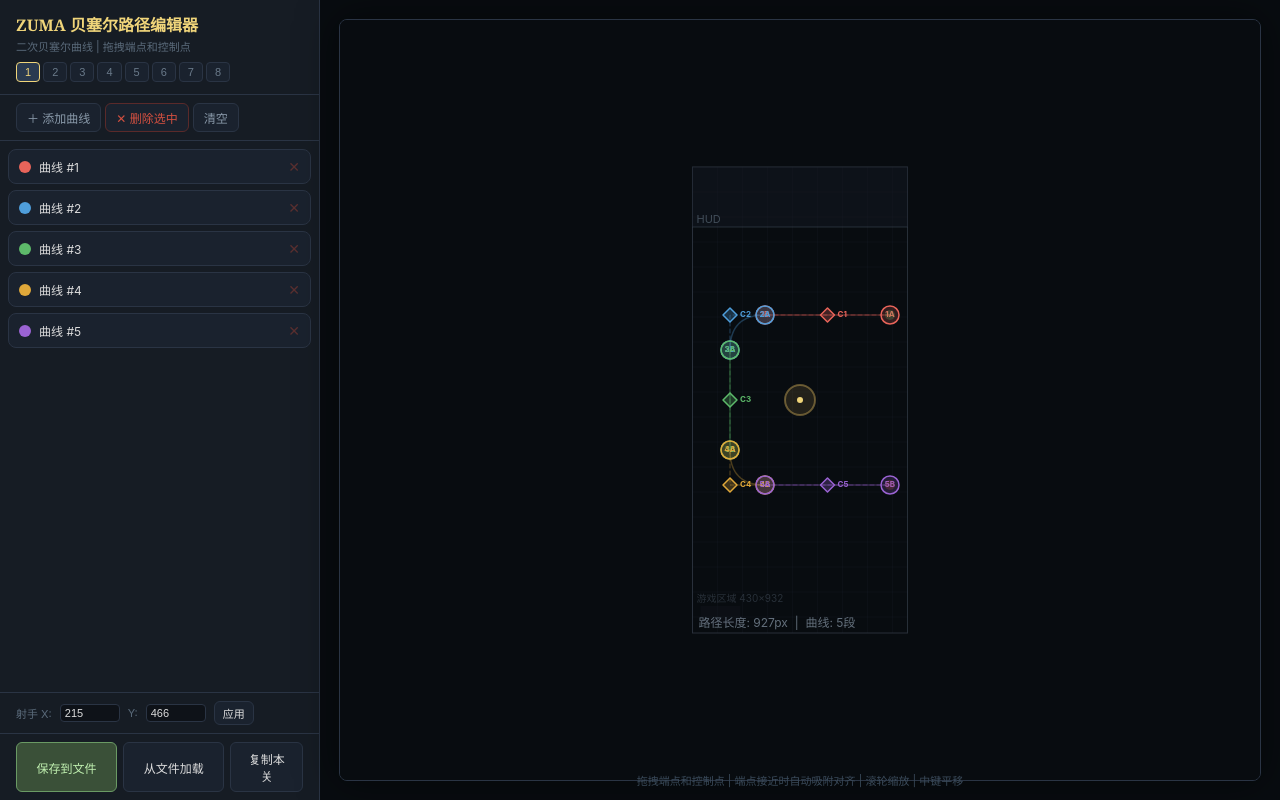
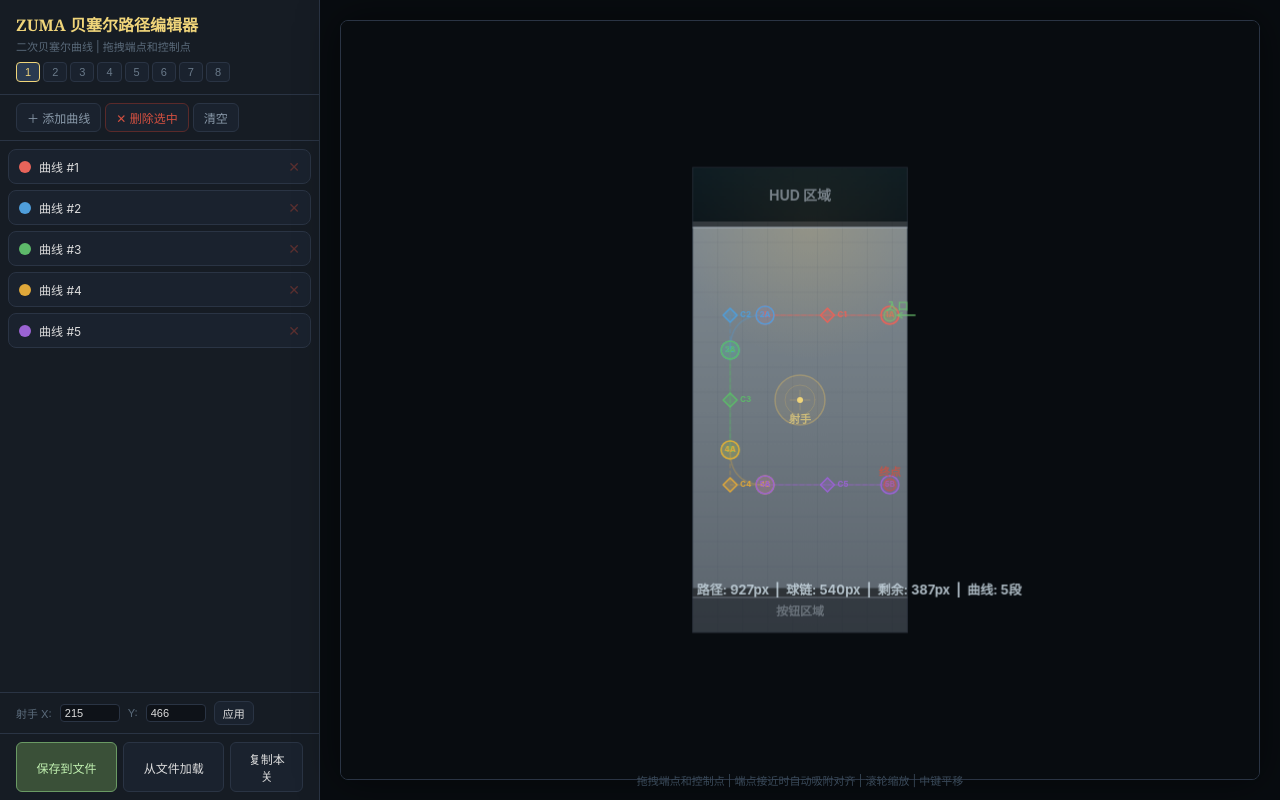
Before and after one commit to syjiangrui/ZUMA, a plain HTML site: page path-editor.html in a window 1280 px wide. Drawn offline with Linux system fonts and the light colour scheme.

Commit message:
improve path editor: realistic background, Retina support, better annotations
- Replace plain black background with game-realistic gradients (canopy + slab + glow)
- Add Retina/HiDPI canvas support via devicePixelRatio scaling
- Enhance HUD zone overlay: deeper mask, brighter divider, centered label
- Add bottom button zone annotation matching actual game area
- Improve shooter marker: 50px outer zone, crosshair, label
- Add entry arrow + "入口" label and goal "终点" label
- Enhance path info bar: show chain length, remaining space, red warning when insufficient
- Import BALL_SPACING for chain length calculation, add _chainCount per level

```diff
--- a/path-editor.html
+++ b/path-editor.html
@@ -80,7 +80,7 @@ body{background:#0e1218;color:#ddd;font-family:-apple-system,sans-serif;display:
 </div>
 
 <script type="module">
-import { GAME_WIDTH, GAME_HEIGHT, TAU } from './config.js';
+import { GAME_WIDTH, GAME_HEIGHT, TAU, BALL_SPACING } from './config.js';
 
 // ─── Color palette for curve segments ───────────────────────────────
 const CURVE_COLORS = [
@@ -93,13 +93,15 @@ const CURVE_COLORS = [
 ];
 
 // ─── Data model ─────────────────────────────────────────────────────
-// Each level: { name, shooterPos:{x,y}, curves:[{p1, cp, p2}, ...] }
+// Each level: { name, shooterPos:{x,y}, curves:[{p1, cp, p2}, ...], _chainCount }
+const CHAIN_COUNTS = [20, 23, 27, 30, 32, 35, 38, 42];
 const LEVELS = [];
 for (let i = 0; i < 8; i++) {
   LEVELS.push({
     name: `第${i+1}关`,
     shooterPos: { x: Math.round(GAME_WIDTH * 0.5), y: Math.round(GAME_HEIGHT * 0.82) },
     curves: [],
+    _chainCount: CHAIN_COUNTS[i],
   });
 }
 
@@ -144,7 +146,9 @@ function curvesToPointsArray(curves) {
 
 // ─── Render ─────────────────────────────────────────────────────────
 function render() {
-  const w = cv.width, h = cv.height;
+  const dpr = window.devicePixelRatio || 1;
+  const w = cv.width / dpr, h = cv.height / dpr;
+  ctx.setTransform(dpr, 0, 0, dpr, 0, 0);
   ctx.clearRect(0, 0, w, h);
   ctx.fillStyle = '#080c10';
   ctx.fillRect(0, 0, w, h);
@@ -153,8 +157,31 @@ function render() {
   ctx.translate(panX, panY);
   ctx.scale(scale, scale);
 
-  // Grid
-  ctx.strokeStyle = 'rgba(42, 52, 68, 0.25)';
+  // Game-realistic background (matches render.js drawBackground)
+  const canopy = ctx.createLinearGradient(0, 0, 0, 176);
+  canopy.addColorStop(0, "#17383e");
+  canopy.addColorStop(0.55, "#10272d");
+  canopy.addColorStop(1, "#0a1519");
+  ctx.fillStyle = canopy;
+  ctx.fillRect(0, 0, GAME_WIDTH, 176);
+
+  const slab = ctx.createLinearGradient(0, 118, 0, GAME_HEIGHT);
+  slab.addColorStop(0, "#7f8990");
+  slab.addColorStop(0.48, "#6e7880");
+  slab.addColorStop(1, "#5b646d");
+  ctx.fillStyle = slab;
+  ctx.fillRect(0, 108, GAME_WIDTH, GAME_HEIGHT - 108);
+
+  // Shooter glow
+  const shGlow = LEVELS[currentLevel].shooterPos;
+  const glow = ctx.createRadialGradient(shGlow.x + 22, 118, 14, shGlow.x + 22, 118, 268);
+  glow.addColorStop(0, "rgba(233, 192, 98, 0.18)");
+  glow.addColorStop(1, "rgba(233, 192, 98, 0)");
+  ctx.fillStyle = glow;
+  ctx.fillRect(0, 0, GAME_WIDTH, GAME_HEIGHT);
+
+  // Subtle grid overlay (for reference, less prominent than before)
+  ctx.strokeStyle = 'rgba(42, 52, 68, 0.12)';
   ctx.lineWidth = 0.5 / scale;
   for (let x = 0; x <= GAME_WIDTH; x += 50) {
     ctx.beginPath(); ctx.moveTo(x, 0); ctx.lineTo(x, GAME_HEIGHT); ctx.stroke();
@@ -168,25 +195,30 @@ function render() {
   ctx.lineWidth = 1 / scale;
   ctx.strokeRect(0, 0, GAME_WIDTH, GAME_HEIGHT);
 
-  // HUD top zone (120px) — shaded overlay
-  ctx.fillStyle = 'rgba(20, 26, 36, 0.45)';
+  // HUD top zone (120px) — deeper overlay so it's clear this area is obstructed
+  ctx.fillStyle = 'rgba(10, 14, 20, 0.65)';
   ctx.fillRect(0, 0, GAME_WIDTH, 120);
-  ctx.strokeStyle = 'rgba(80, 96, 112, 0.4)';
+  ctx.strokeStyle = 'rgba(160, 170, 180, 0.6)';
+  ctx.lineWidth = 2 / scale;
+  ctx.beginPath(); ctx.moveTo(0, 120); ctx.lineTo(GAME_WIDTH, 120); ctx.stroke();
+  // HUD label — centered, larger
+  ctx.fillStyle = 'rgba(160, 170, 180, 0.7)';
+  ctx.font = `bold ${14/scale}px -apple-system, sans-serif`;
+  ctx.textAlign = 'center';
+  ctx.fillText('HUD 区域', GAME_WIDTH / 2, 65);
+  ctx.textAlign = 'start';
+
+  // Bottom button zone (70px) — matches actual game button area
+  ctx.fillStyle = 'rgba(10, 14, 20, 0.5)';
+  ctx.fillRect(0, GAME_HEIGHT - 70, GAME_WIDTH, 70);
+  ctx.strokeStyle = 'rgba(160, 170, 180, 0.4)';
   ctx.lineWidth = 1 / scale;
-  ctx.beginPath(); ctx.moveTo(0, 120); ctx.lineTo(GAME_WIDTH, 120); ctx.stroke();
-  // HUD label
-  ctx.fillStyle = 'rgba(100, 116, 132, 0.6)';
-  ctx.font = `${11/scale}px -apple-system, sans-serif`;
-  ctx.fillText('HUD', 8, 112);
-
-  // Bottom button zone
-  ctx.fillStyle = 'rgba(20, 26, 36, 0.3)';
-  ctx.fillRect(16, GAME_HEIGHT - 54, 80, 36);
-
-  // Safe play area label
-  ctx.fillStyle = 'rgba(100, 116, 132, 0.35)';
-  ctx.font = `${10/scale}px -apple-system, sans-serif`;
-  ctx.fillText(`游戏区域 ${GAME_WIDTH}×${GAME_HEIGHT}`, 8, GAME_HEIGHT - 62);
+  ctx.beginPath(); ctx.moveTo(0, GAME_HEIGHT - 70); ctx.lineTo(GAME_WIDTH, GAME_HEIGHT - 70); ctx.stroke();
+  ctx.fillStyle = 'rgba(160, 170, 180, 0.5)';
+  ctx.font = `bold ${12/scale}px -apple-system, sans-serif`;
+  ctx.textAlign = 'center';
+  ctx.fillText('按钮区域', GAME_WIDTH / 2, GAME_HEIGHT - 35);
+  ctx.textAlign = 'start';
 
   const level = LEVELS[currentLevel];
 
@@ -228,37 +260,85 @@ function render() {
     drawControlPoint(c.cp.x, c.cp.y, col, `C${i + 1}`, isSel);
   }
 
-  // Start point marker (green)
+  // Start point marker (green) + entry arrow
   if (level.curves.length > 0) {
     const first = level.curves[0].p1;
-    ctx.beginPath(); ctx.arc(first.x, first.y, 10, 0, TAU);
-    ctx.fillStyle = 'rgba(108, 200, 112, 0.2)'; ctx.fill();
+    ctx.beginPath(); ctx.arc(first.x, first.y, 12, 0, TAU);
+    ctx.fillStyle = 'rgba(108, 200, 112, 0.25)'; ctx.fill();
+    ctx.strokeStyle = 'rgba(108, 200, 112, 0.6)'; ctx.lineWidth = 1.5/scale; ctx.stroke();
+    // Entry arrow (from right side)
+    ctx.strokeStyle = 'rgba(108, 200, 112, 0.6)'; ctx.lineWidth = 2/scale;
+    const arrX = Math.min(first.x + 50, GAME_WIDTH + 40);
+    ctx.beginPath(); ctx.moveTo(arrX, first.y); ctx.lineTo(first.x + 16, first.y); ctx.stroke();
+    // Arrow head
+    ctx.beginPath();
+    ctx.moveTo(first.x + 16, first.y);
+    ctx.lineTo(first.x + 24, first.y - 5);
+    ctx.moveTo(first.x + 16, first.y);
+    ctx.lineTo(first.x + 24, first.y + 5);
+    ctx.stroke();
+    // Label
+    ctx.fillStyle = 'rgba(108, 200, 112, 0.8)';
+    ctx.font = `bold ${11/scale}px -apple-system, sans-serif`;
+    ctx.textAlign = 'center';
+    ctx.fillText('入口', Math.min(first.x + 55, GAME_WIDTH - 20), first.y - 10);
+    ctx.textAlign = 'start';
   }
 
-  // End point marker (red)
+  // End point marker (red) + goal label
   if (level.curves.length > 0) {
     const last = level.curves[level.curves.length - 1].p2;
-    ctx.beginPath(); ctx.arc(last.x, last.y, 10, 0, TAU);
-    ctx.fillStyle = 'rgba(212, 80, 64, 0.2)'; ctx.fill();
+    ctx.beginPath(); ctx.arc(last.x, last.y, 12, 0, TAU);
+    ctx.fillStyle = 'rgba(212, 80, 64, 0.25)'; ctx.fill();
+    ctx.strokeStyle = 'rgba(212, 80, 64, 0.6)'; ctx.lineWidth = 1.5/scale; ctx.stroke();
+    // Label
+    ctx.fillStyle = 'rgba(212, 80, 64, 0.8)';
+    ctx.font = `bold ${11/scale}px -apple-system, sans-serif`;
+    ctx.textAlign = 'center';
+    ctx.fillText('终点', last.x, last.y - 18);
+    ctx.textAlign = 'start';
   }
 
-  // Shooter
+  // Shooter — larger zone matching actual frog size, with crosshair
   const sh = level.shooterPos;
+  // Outer zone (frog body ~50px radius)
+  ctx.beginPath(); ctx.arc(sh.x, sh.y, 50, 0, TAU);
+  ctx.fillStyle = 'rgba(233, 192, 98, 0.08)'; ctx.fill();
+  ctx.strokeStyle = 'rgba(233, 192, 98, 0.35)'; ctx.lineWidth = 1.5/scale; ctx.stroke();
+  // Inner aim zone
   ctx.beginPath(); ctx.arc(sh.x, sh.y, 30, 0, TAU);
-  ctx.fillStyle = 'rgba(233, 192, 98, 0.12)'; ctx.fill();
-  ctx.strokeStyle = 'rgba(233, 192, 98, 0.4)'; ctx.lineWidth = 2/scale; ctx.stroke();
+  ctx.strokeStyle = 'rgba(233, 192, 98, 0.2)'; ctx.lineWidth = 1/scale; ctx.stroke();
+  // Crosshair lines
+  ctx.strokeStyle = 'rgba(233, 192, 98, 0.25)'; ctx.lineWidth = 1/scale;
+  ctx.beginPath(); ctx.moveTo(sh.x - 20, sh.y); ctx.lineTo(sh.x + 20, sh.y); ctx.stroke();
+  ctx.beginPath(); ctx.moveTo(sh.x, sh.y - 20); ctx.lineTo(sh.x, sh.y + 20); ctx.stroke();
+  // Center dot
   ctx.beginPath(); ctx.arc(sh.x, sh.y, 6, 0, TAU);
   ctx.fillStyle = '#f0d57a'; ctx.fill();
+  // Label
+  ctx.fillStyle = 'rgba(240, 213, 122, 0.7)';
+  ctx.font = `bold ${11/scale}px -apple-system, sans-serif`;
+  ctx.textAlign = 'center'; ctx.textBaseline = 'middle';
+  ctx.fillText('射手', sh.x, sh.y + 40);
+  ctx.textAlign = 'start'; ctx.textBaseline = 'alphabetic';
 
-  // Path length info
+  // Path length info — with background bar for readability
   let pathLen = 0;
   for (const c of level.curves) {
     const pts = sampleQuadraticBezier(c.p1, c.cp, c.p2, 50);
     for (let i = 1; i < pts.length; i++) pathLen += Math.hypot(pts[i].x - pts[i-1].x, pts[i].y - pts[i-1].y);
   }
-  ctx.fillStyle = 'rgba(138, 154, 170, 0.7)';
-  ctx.font = `${12/scale}px -apple-system, sans-serif`;
-  ctx.fillText(`路径长度: ${Math.round(pathLen)}px  |  曲线: ${level.curves.length}段`, 12, GAME_HEIGHT - 12);
+  const chainLen = (level._chainCount || 20) * BALL_SPACING;
+  const remaining = pathLen - chainLen;
+  const infoY = GAME_HEIGHT - 85;
+  // Background bar
+  ctx.fillStyle = 'rgba(0, 0, 0, 0.5)';
+  ctx.fillRect(0, infoY - 4, GAME_WIDTH, 18);
+  // Text
+  ctx.fillStyle = remaining < 0 ? 'rgba(212, 80, 64, 0.9)' : 'rgba(200, 215, 225, 0.85)';
+  ctx.font = `bold ${13/scale}px -apple-system, sans-serif`;
+  const pathInfo = `路径: ${Math.round(pathLen)}px  |  球链: ${Math.round(chainLen)}px  |  剩余: ${Math.round(remaining)}px  |  曲线: ${level.curves.length}段`;
+  ctx.fillText(pathInfo, 8, infoY + 8);
 
   ctx.restore();
 }
@@ -623,11 +703,16 @@ window.exportLevel = function() {
 // ─── Canvas setup ───────────────────────────────────────────────────
 function resizeCanvas() {
   const wrap = document.getElementById('canvas-wrap');
-  cv.width = wrap.clientWidth - 40;
-  cv.height = wrap.clientHeight - 40;
+  const dpr = window.devicePixelRatio || 1;
+  const w = wrap.clientWidth - 40;
+  const h = wrap.clientHeight - 40;
+  cv.width = w * dpr;
+  cv.height = h * dpr;
+  cv.style.width = w + 'px';
+  cv.style.height = h + 'px';
   // Center the game area in the canvas
-  panX = (cv.width - GAME_WIDTH * scale) / 2;
-  panY = (cv.height - GAME_HEIGHT * scale) / 2;
+  panX = (w - GAME_WIDTH * scale) / 2;
+  panY = (h - GAME_HEIGHT * scale) / 2;
   render();
 }
 
```
